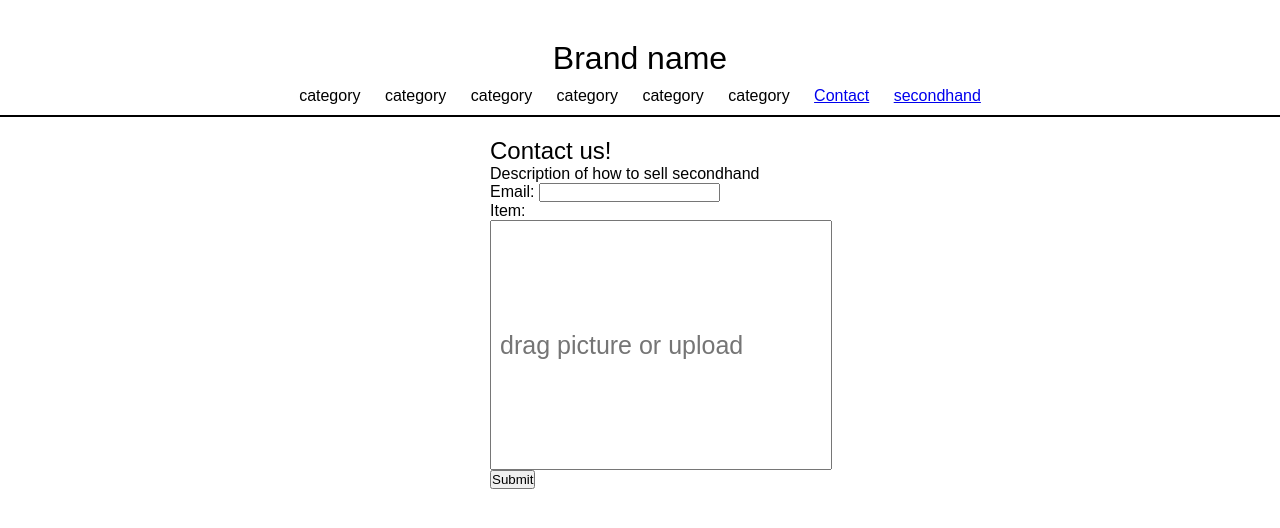
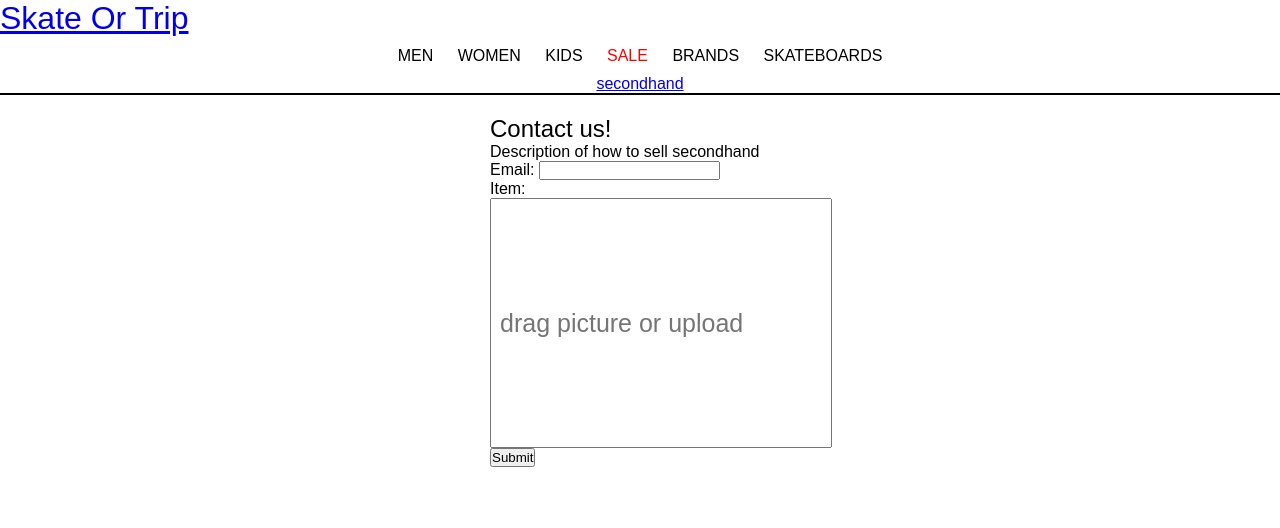
Before and after one commit to FilipFE23/Skate-or-Trip, a plain HTML site: page secondhand.html in a window 1280 px wide. Drawn offline with Linux system fonts and the light colour scheme; a web font is replaced by a local one.

Commit message:
created new rep for me

```diff
--- a/css/style.css
+++ b/css/style.css
@@ -48,7 +48,7 @@ nav {
 }
 
 
-li {
+ul p {
   list-style: none;
   padding: 10px;
   display: inline-block;
@@ -80,3 +80,40 @@ li {
   justify-content: center;
   font-size: large;
 }
+
+#men-menu {
+  cursor: pointer;
+
+}
+
+#women-menu {
+  cursor: pointer;
+}
+
+#kids-menu {
+  cursor: pointer;
+}
+
+#sale-menu {
+  color: red;
+  cursor: pointer;
+}
+
+#brands-menu {
+  cursor: pointer;
+}
+
+#skateboards-menu {
+  cursor: pointer;
+}
+
+.created-div {
+  display: none;
+}
+
+.newDivStyle {
+  display: flex;
+  background-color: blue;
+  height: 100px;
+  width: 100px;
+}
--- a/secondhand.html
+++ b/secondhand.html
@@ -13,18 +13,19 @@
 </head>
 <body>
     <header>
-        <h1 id="title">Brand name</h1>
+      <h1><a href="index.html">Skate Or Trip</a></h1>
         <div>
           <nav>
             <ul>
-              <li>category</li>
-              <li>category</li>
-              <li>category</li>
-              <li>category</li>
-              <li>category</li>
-              <li>category</li>
-              <li><a href="contact.html"> Contact</a></li>
-              <li><a href="secondhand.html"> secondhand</a></li>
+              <ul>
+                <p class="hover-target" id="men-menu">MEN</p>
+                <p class="hover-target" id="women-menu">WOMEN</p>
+                <p class="hover-target" id="kids-menu">KIDS</p>
+                <p class="hover-target" id="sale-menu">SALE</p>
+                <p class="hover-target" id="brands-menu">BRANDS</p>
+                <p class="hover-target" id="skateboards-menu">SKATEBOARDS</p>
+                <li><a href="secondhand.html"> secondhand</a></li>
+              </ul>
             </ul>
           </nav>
         </div>
```
Also changed, not shown: contact.html (+7 -8 lines).
